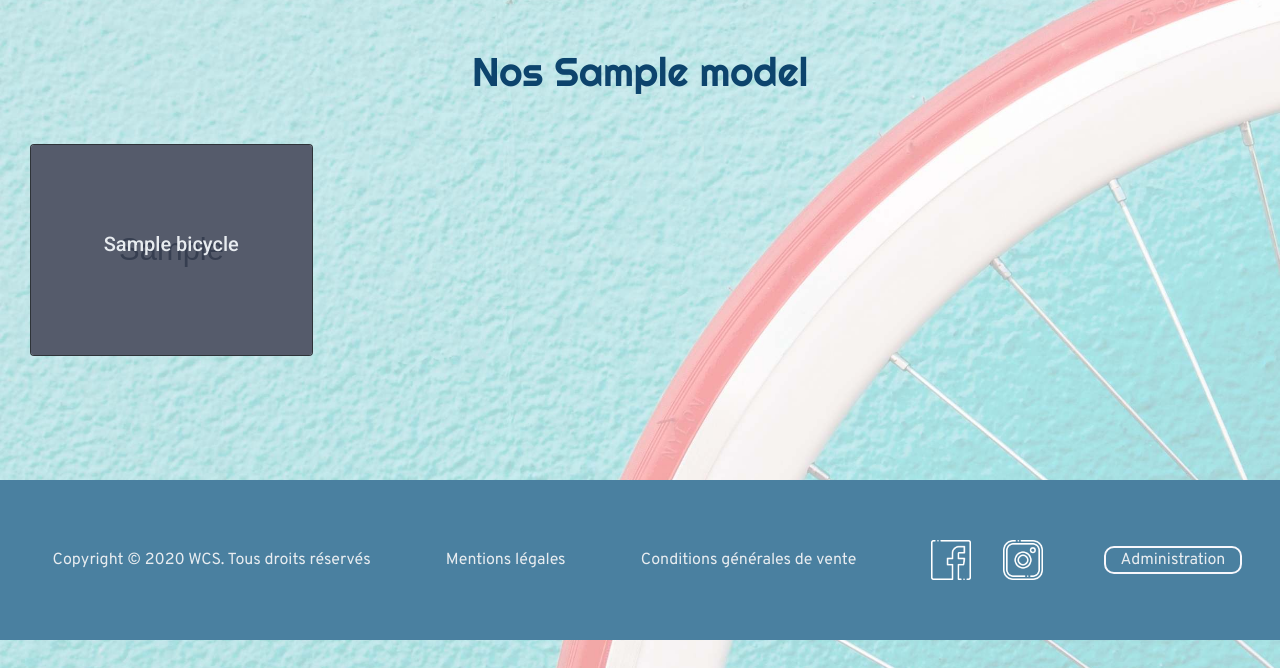
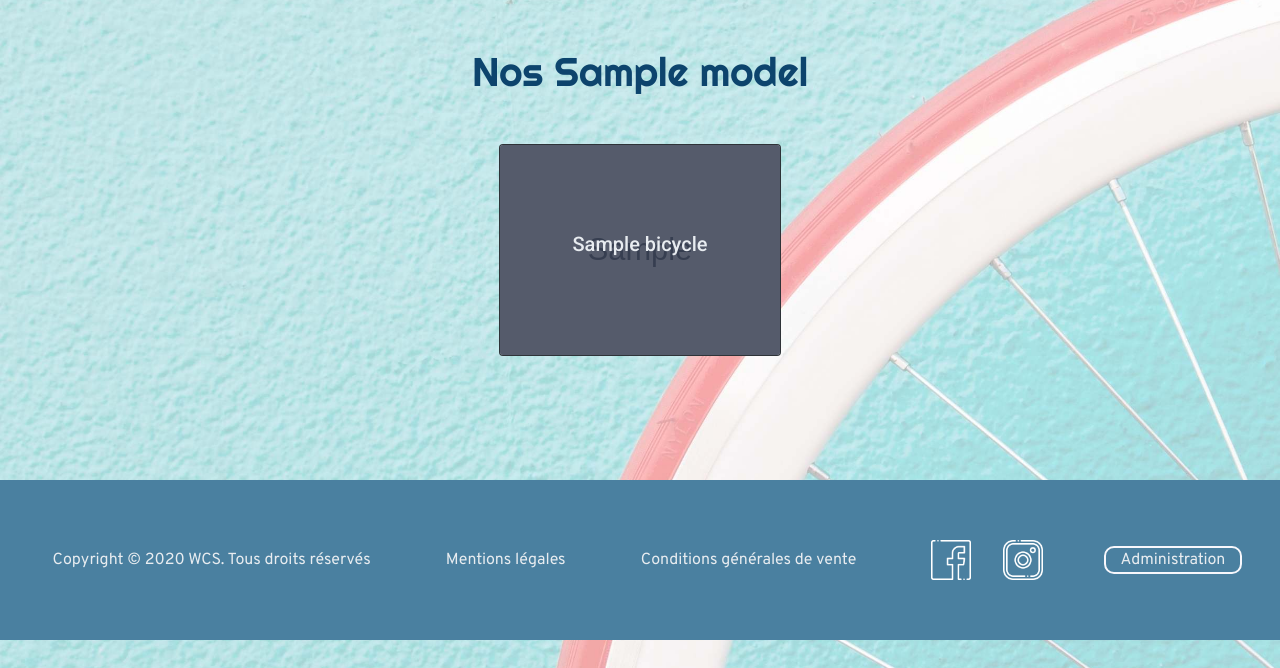
Before and after one commit to WildCodeSchool/orleans-php-202009-project-dfj-location, a PHP site: template src/View/Bicycle/index.html.twig in a window 1280 px wide. Shown: the part 80-748 px from the top of the page. Run offline with PHP 8.4, Linux system fonts and the light colour scheme; the template is opened without the code that fills it: most values are stand-ins (such as "Sample title", 1, 10 or a date in 2020); grey boxes marked "Sample" are stand-in pictures; some libraries are stand-ins or nearby versions.

Commit message:
change an image and the display

```diff
--- a/src/View/Bicycle/index.html.twig
+++ b/src/View/Bicycle/index.html.twig
@@ -5,7 +5,7 @@
 {% block content %}
     <div class="container-fluid">
         <h1 class="text-center my-5">Nos {{ bicycles[0].model }}</h1>
-        <div class="row bikes pb-5">
+        <div class="row bikes pb-5 d-flex justify-content-center">
             {% for bicycle in bicycles %}
                 <div class="col-sm-6 col-md-6 col-lg-3">
                     <div class="card bg-dark text-white card-inverse">
```
Also changed, not shown: public/assets/images/Tandem/velo-tandem.png.
